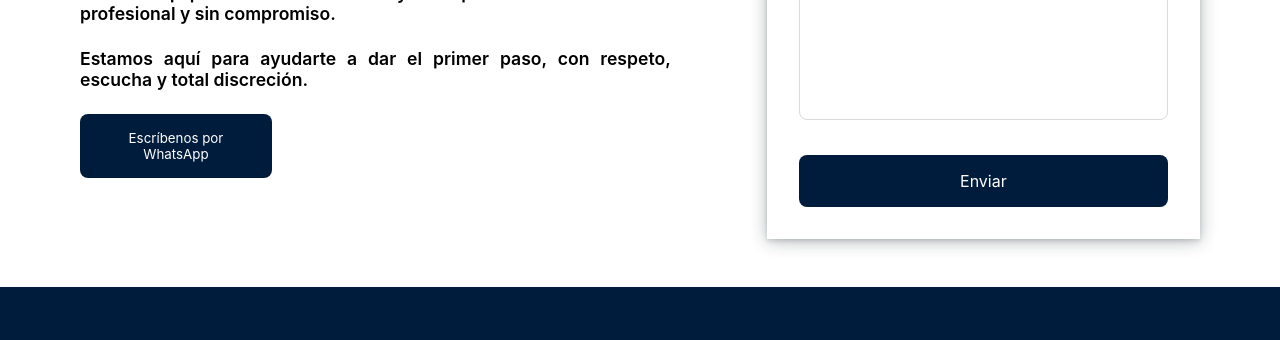
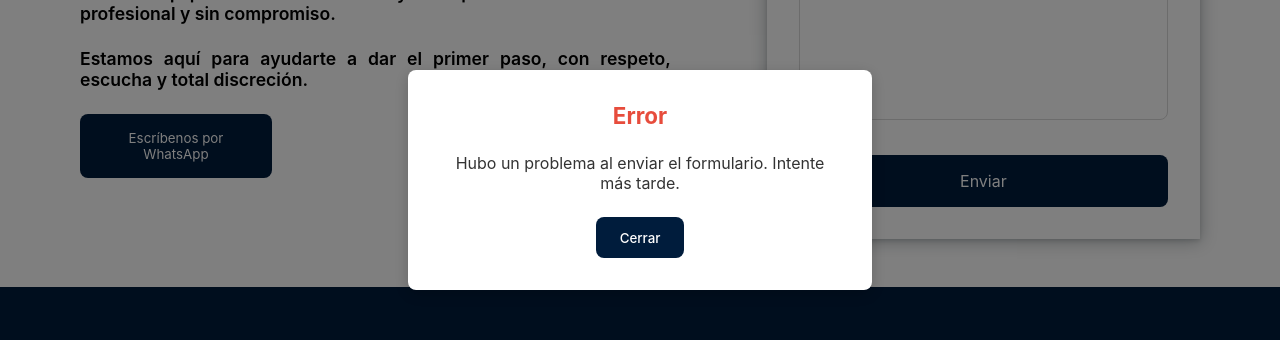
Before and after one commit to IvanOnGit/safe-work, a React (Vite) app: page / in a window 1280 px wide. Both pictures are taken after typing "Sample", "name@example.com", "5551234", "Sample" into the empty fields and a click on the button "Enviar". Shown: the part 4276-4616 px from the top of the page. Built offline with nearby package versions, Linux system fonts and the light colour scheme; no server answers.

Commit message:
modal added as a notif when email sent properly on contact

```diff
--- a/src/components/Contact/Contact.tsx
+++ b/src/components/Contact/Contact.tsx
@@ -1,5 +1,56 @@
-import { useState } from "react";
-import { Container, FormContainer, TextContainer } from './styles';
+import { useState, useEffect } from "react";
+import {
+  Container,
+  FormContainer,
+  TextContainer,
+  ModalOverlay,
+  ModalContent,
+  ModalTitle,
+  ModalMessage,
+  ModalButton
+} from './styles';
+
+// Interfaz para el modal
+interface ModalProps {
+  isOpen: boolean;
+  onClose: () => void;
+  status: "success" | "error";
+  message: string;
+}
+
+// Componente Modal
+const Modal = ({ isOpen, onClose, status, message }: ModalProps) => {
+  // Manejar cierre con tecla Escape
+  useEffect(() => {
+    const handleEsc = (event: KeyboardEvent) => {
+      if (event.key === "Escape") {
+        onClose();
+      }
+    };
+
+    if (isOpen) {
+      document.addEventListener("keydown", handleEsc);
+    }
+
+    return () => {
+      document.removeEventListener("keydown", handleEsc);
+    };
+  }, [isOpen, onClose]);
+
+  if (!isOpen) return null;
+
+  return (
+    <ModalOverlay onClick={onClose}>
+      <ModalContent onClick={e => e.stopPropagation()}>
+        <ModalTitle status={status}>
+          {status === "success" ? "¡Éxito!" : "Error"}
+        </ModalTitle>
+        <ModalMessage>{message}</ModalMessage>
+        <ModalButton onClick={onClose}>Cerrar</ModalButton>
+      </ModalContent>
+    </ModalOverlay>
+  );
+};
 
 interface FormData {
   nombre: string;
@@ -15,8 +66,14 @@ function Contact() {
     telefono: "",
     mensaje: ""
   });
+
   // Estado para controlar si el formulario está siendo enviado
   const [isSubmitting, setIsSubmitting] = useState(false);
+
+  // Estados para el modal
+  const [modalOpen, setModalOpen] = useState(false);
+  const [modalStatus, setModalStatus] = useState<"success" | "error">("success");
+  const [modalMessage, setModalMessage] = useState("");
 
   const handleChange = (e: React.ChangeEvent<HTMLInputElement | HTMLTextAreaElement>) => {
     const { name, value } = e.target;
@@ -41,32 +98,46 @@ function Contact() {
       const data = await response.json();
 
       if (response.ok) {
-        alert(data.message);
+        // Mostrar modal de éxito
+        setModalStatus("success");
+        setModalMessage(data.message || "Correo enviado correctamente");
+        setModalOpen(true);
+        // Resetear el formulario
         setFormData({ nombre: "", email: "", telefono: "", mensaje: "" });
       } else {
-        alert(`Error: ${data.error}`);
+        // Mostrar modal de error
+        setModalStatus("error");
+        setModalMessage(data.error || "Error al enviar el correo, intente más tarde");
+        setModalOpen(true);
       }
     } catch (error) {
       console.error('Error al enviar el formulario:', error);
-      alert('Hubo un problema al enviar el formulario.');
+      // Mostrar modal de error
+      setModalStatus("error");
+      setModalMessage("Hubo un problema al enviar el formulario. Intente más tarde.");
+      setModalOpen(true);
     } finally {
       // Desactivar el estado de envío independientemente del resultado
       setIsSubmitting(false);
     }
   };
 
+  const closeModal = () => {
+    setModalOpen(false);
+  };
+
   return (
     <Container id="contact">
       <TextContainer>
-        <h1>Cuéntanos tu caso y te ayudaremos  a saber cómo actuar</h1>
+        <h1>Cuéntanos tu caso y te ayudaremos a saber cómo actuar</h1>
         <p>
           Rellena este formulario de forma sencilla y confidencial.
         </p>
         <p>
-          Nuestro equipo valorará tu situación y te responderá con  orientación profesional y sin compromiso.
+          Nuestro equipo valorará tu situación y te responderá con orientación profesional y sin compromiso.
         </p>
         <p>
-          Estamos aquí para ayudarte a dar el primer paso, con respeto,  escucha y total discreción.
+          Estamos aquí para ayudarte a dar el primer paso, con respeto, escucha y total discreción.
         </p>
 
         <button onClick={() => window.open('https://wa.me/34622377041?text=Hola, me gustaría saber más sobre sus servicios.', '_blank')}>
@@ -123,6 +194,14 @@ function Contact() {
           </button>
         </form>
       </FormContainer>
+
+      {/* Componente Modal */}
+      <Modal
+        isOpen={modalOpen}
+        onClose={closeModal}
+        status={modalStatus}
+        message={modalMessage}
+      />
     </Container>
   );
 }
--- a/src/components/Contact/styles.ts
+++ b/src/components/Contact/styles.ts
@@ -179,3 +179,69 @@ export const FormContainer = styled.div`
     width: 22rem;
   }
 `;
+
+// Animación para el modal
+const fadeIn = keyframes`
+  from { opacity: 0; }
+  to { opacity: 1; }
+`;
+
+// Estilos para el Modal
+export const ModalOverlay = styled.div`
+  position: fixed;
+  top: 0;
+  left: 0;
+  right: 0;
+  bottom: 0;
+  background-color: rgba(0, 0, 0, 0.5);
+  display: flex;
+  justify-content: center;
+  align-items: center;
+  z-index: 1000;
+  animation: ${fadeIn} 0.3s ease-in-out;
+`;
+
+export const ModalContent = styled.div`
+  background-color: white;
+  border-radius: 0.5rem;
+  box-shadow: 0 4px 15px rgba(0, 0, 0, 0.2);
+  padding: 2rem;
+  width: 90%;
+  max-width: 400px;
+  text-align: center;
+  display: flex;
+  flex-direction: column;
+  gap: 1.5rem;
+  animation: ${fadeIn} 0.4s ease-in-out;
+`;
+
+export const ModalTitle = styled.h3<{ status: string }>`
+  color: ${props => props.status === "error" ? "#e74c3c" : "#27ae60"};
+  margin: 0;
+  font-family: 'Inter', sans-serif;
+  font-size: 1.4rem;
+`;
+
+export const ModalMessage = styled.p`
+  margin: 0;
+  color: #333;
+  font-family: 'Inter', sans-serif;
+  font-size: 1rem;
+`;
+
+export const ModalButton = styled.button`
+  background-color: #001C3C;
+  color: white;
+  border: none;
+  border-radius: 0.5rem;
+  padding: 0.8rem 1.5rem;
+  font-family: 'Inter', sans-serif;
+  cursor: pointer;
+  font-weight: 500;
+  align-self: center;
+
+  &:hover {
+    background-color: #183a6c;
+    transition: all 0.3s ease-in-out;
+  }
+`;
```
